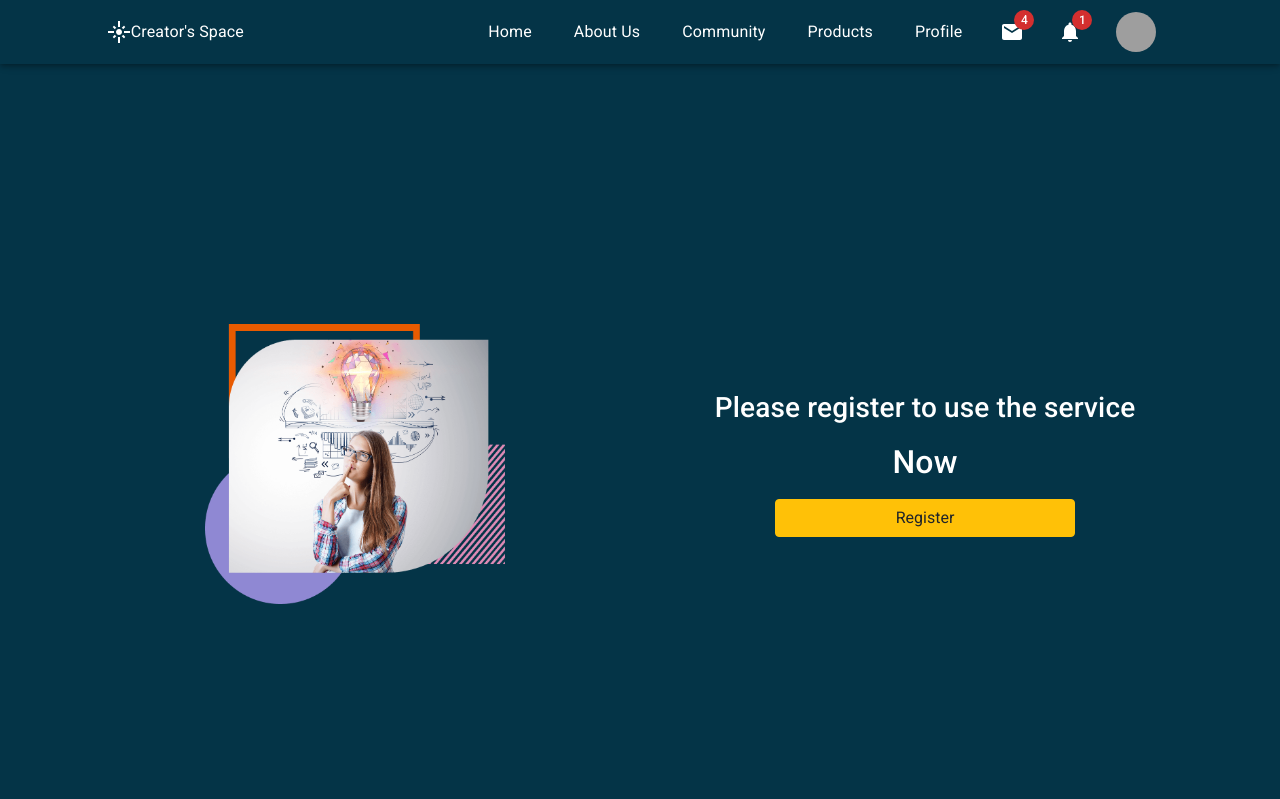
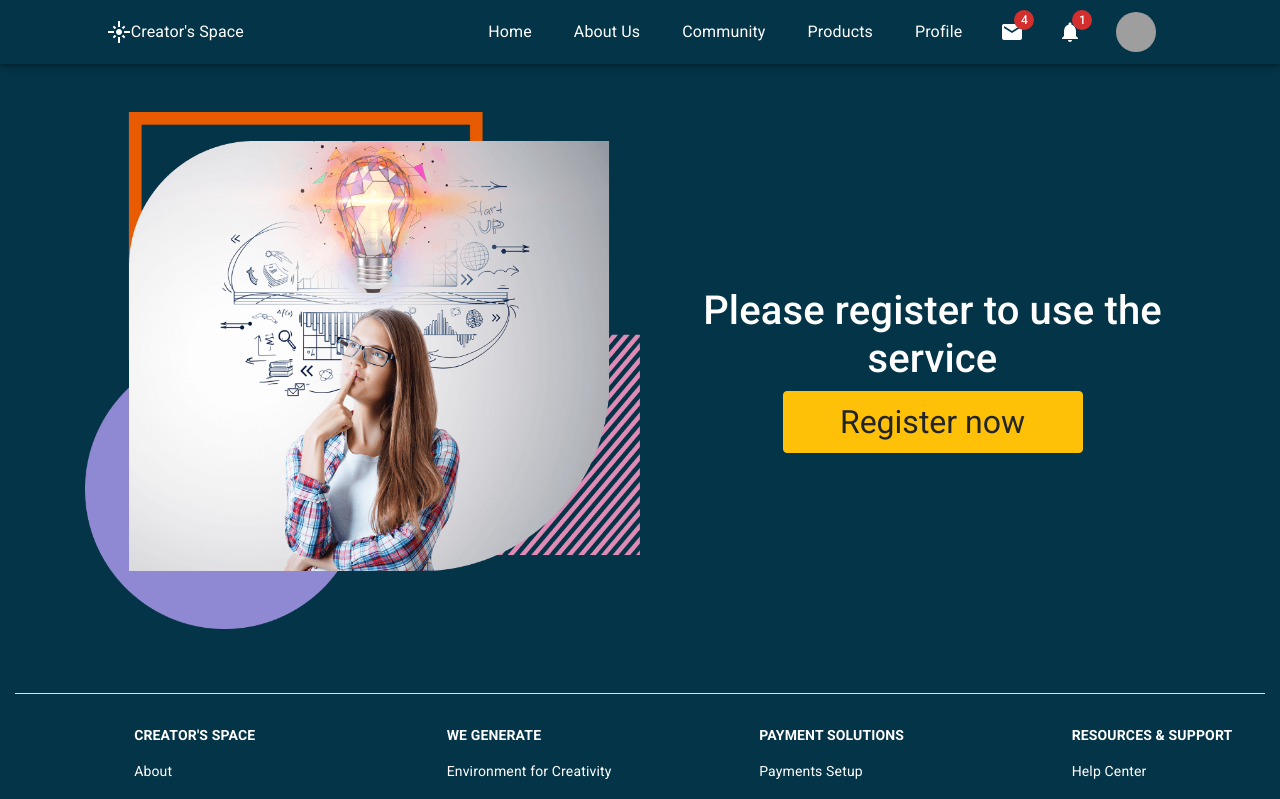
Before and after one commit to rajibjonchhen/capstone-project, a React (Create React App) app: page /direct in a window 1280 px wide. Shown: the top 799 px of the page. Built offline with nearby package versions, Linux system fonts and the light colour scheme; grey boxes are pictures that could not be loaded.

Commit message:
direction page edited

```diff
--- a/src/DirectToLogin/DirectToRegister.jsx
+++ b/src/DirectToLogin/DirectToRegister.jsx
@@ -10,16 +10,20 @@ function DirectToRegister() {
   return (
     <Container >
       <Row>
-        <Col className="direct-to-register">
-          <div></div>
-          <img src={AGirlThinking} alt="a girl thinking" width="300px"/>
+        <Col >
+          <div className="direct-to-register">
+            <img src={AGirlThinking} alt="a girl thinking" width="100%" />
+          </div>
         </Col>
         <Col className="direct-to-register">
-        <h3 >
+          <div>
+
+        <h1 >
             Please register to use the service
-        </h3>
-        <h2 className="now">Now</h2>
-        <Button variant="warning" style={{width:"300px"}} onClick={() => navigate("/")}>Register</Button>
+        </h1>
+
+            <Button variant="warning" style={{width:"300px", fontSize:"2rem"}} onClick={() => navigate("/")}>Register now</Button>
+          </div>
         </Col>
       </Row>
 
--- a/src/DirectToLogin/directToRegister.css
+++ b/src/DirectToLogin/directToRegister.css
@@ -1,9 +1,8 @@
 .direct-to-register{
     display: flex;
-    flex-direction: column;
     justify-content: center;
     align-items: center;
-    height: 100vh;
+    padding:3rem 0;
 }
 
 .now{
```
